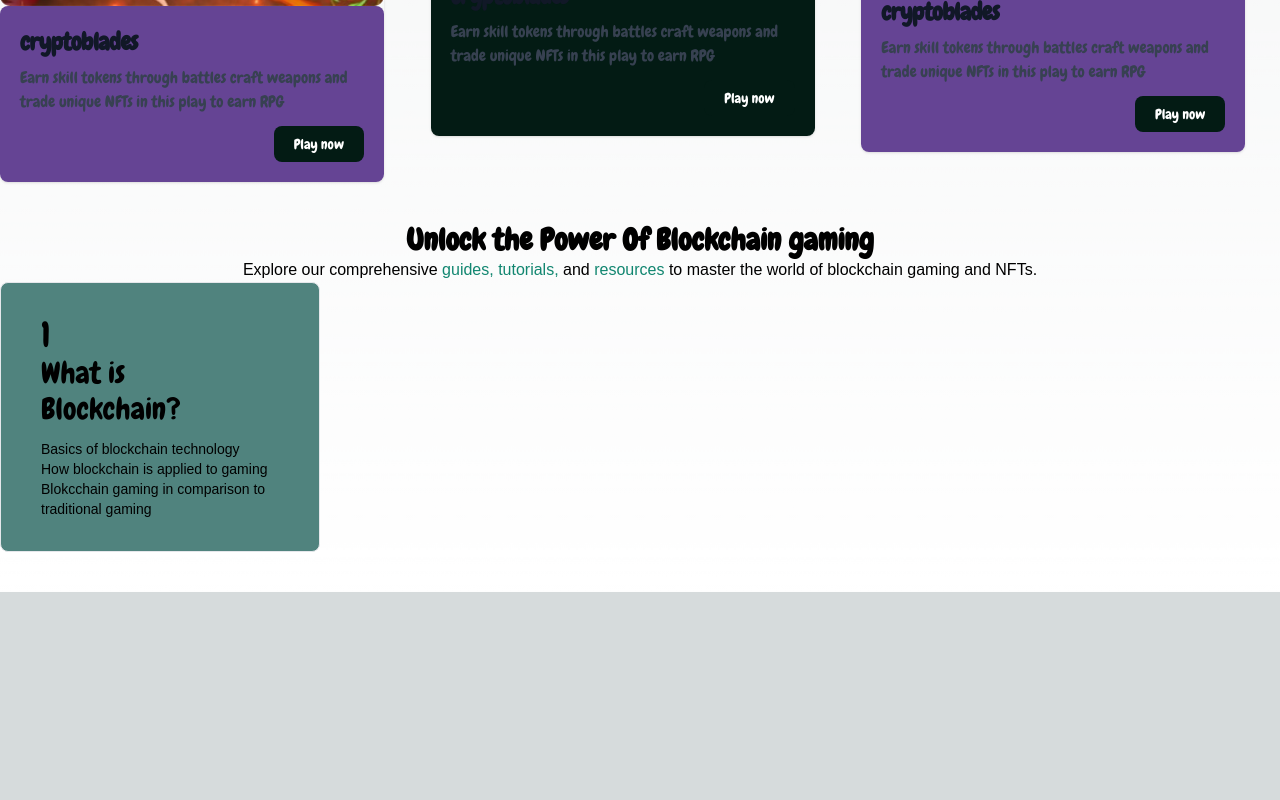
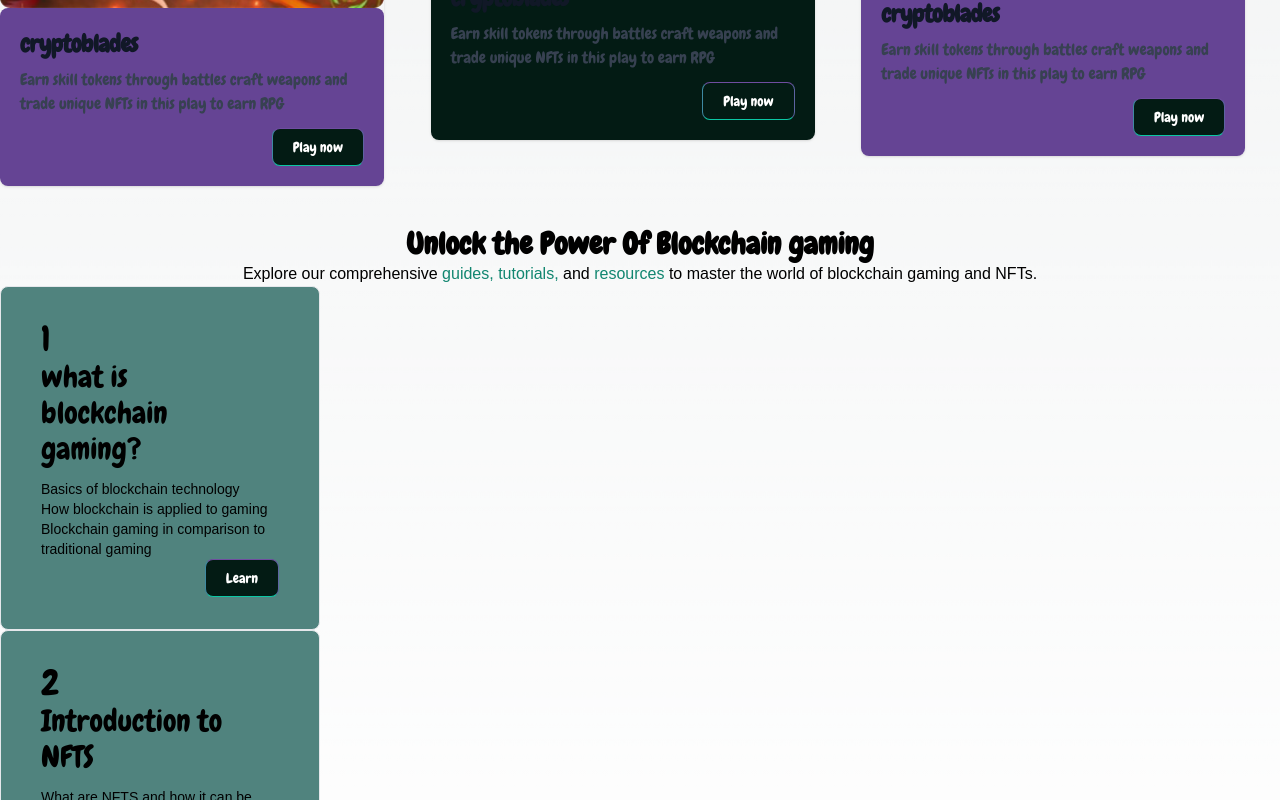
Before and after one commit to Saber1Y/Blockblaze, a Next.js app: page / in a window 1280 px wide. Shown: the part 2960-3760 px from the top of the page. Before the commit the page ends 3552 px from the top, so only its background shows below. Built offline with nearby package versions, Linux system fonts and the light colour scheme.

Commit message:
CREATE: JSON FILE

```diff
--- a/src/app/Games.js
+++ b/src/app/Games.js
@@ -1,5 +1,5 @@
 import React from 'react'
-import Card from '@/components/card';
+import Card from '@/components/Card';
 import crypto from '../../public/images/crypto.png';
 import Frame2 from '../../public/images/frame2.png';
 import Frame3 from '../../public/images/frame3.png';
--- a/src/app/Unlock.js
+++ b/src/app/Unlock.js
@@ -1,5 +1,8 @@
-import React from 'react'
-import Segment from '@/components/Segment'
+import React from 'react';
+import Segment from '@/components/Segment';
+import data from '../utils/data.json';
+
+
 
 const Unlock = () => {
     return (
@@ -9,7 +12,14 @@
                 <p className='font-raleway'>Explore our comprehensive <span className='inline-block text-primary'>guides, tutorials,</span> and <span className='inline-block text-primary'>resources</span> to master the world of blockchain gaming and NFTs.</p>
             </div>
             <div>
-                <Segment />
+                {data.map((item, index) => (
+                    <Segment
+                        key={index}
+                        number={item.number}
+                        header={item.header}
+                        details={item.details}
+                    />
+                ))}
             </div>
         </section>
     )
--- a/src/components/Button.jsx
+++ b/src/components/Button.jsx
@@ -0,0 +1,11 @@
+import React from "react";
+
+const Button = ({ text }) => {
+  return (
+    <button className="inline-flex items-center px-5 py-2 text-sm font-medium text-center text-white bg-[#031B14]  rounded-lg  focus:outline-none border border-t-[#6F4DA0] border-b-[#0CC7A4] border-r-[#5D63A1] border-l-[#3E89A2] ">
+      {text}
+    </button>
+  );
+};
+
+export default Button;
--- a/src/components/Segment.jsx
+++ b/src/components/Segment.jsx
@@ -1,17 +1,21 @@
 import React from "react";
+import Button from "./Button";
 
-const Segment = () => {
+const Segment = ({ number, header, details }) => {
   return (
     <section className="flex flex-col bg-[#50837E] border rounded-lg w-1/4 px-10 py-8">
-      <span className=" text-4xl">1</span>
+      <span className=" text-4xl">{number}</span>
       <div className="flex w-full">
-        <h3 className="text-3xl pr-5">What is Blockchain?</h3>
+        <h3 className="text-3xl pr-5">{header}</h3>
       </div>
-      <ol className="mt-3 font-raleway text-sm">
-        <li>Basics of blockchain technology</li>
-        <ol>How blockchain is applied to gaming</ol>
-        <ol>Blokcchain gaming in comparison to traditional gaming</ol>
-      </ol>
+      <ul className="mt-3 font-raleway text-sm">
+        {details.map((detail, index) => (
+          <li key={index}>{detail}</li>
+        ))}
+      </ul>
+      <div className="flex justify-end">
+        <Button text="Learn" />
+      </div>
     </section>
   );
 };
--- a/src/components/card.jsx
+++ b/src/components/card.jsx
@@ -1,7 +1,8 @@
 import React from "react";
 import Image from "next/image";
+import Button from "./Button";
 
-const Card = ({ img, header, text, btn, id }) => {
+const Card = ({ img, header, text, id }) => {
   return (
     <div className="max-w-sm  rounded-lg shadow" id={id}>
       <Image
@@ -23,9 +24,7 @@
           {text}
         </p>
         <div className="flex justify-end ">
-          <button className="inline-flex items-center px-5 py-2 text-sm font-medium text-center text-white bg-[#031B14]  rounded-lg  focus:outline-none ">
-            {btn}
-          </button>
+          <Button text={"Play now"} />
         </div>
       </div>
     </div>
--- /dev/null
+++ b/src/utils/data.json
@@ -0,0 +1,20 @@
+[
+    {
+        "number": "1",
+        "header": "what is blockchain gaming?",
+        "details": [
+            "Basics of blockchain technology",
+            "How blockchain is applied to gaming",
+            "Blockchain gaming in comparison to traditional gaming"
+        ]
+    },
+    {
+        "number": "2",
+        "header": "Introduction to NFTS",
+        "details": [
+            "What are NFTS and how it can be used",
+            "How can NFTS be applied to gaming?",
+            "How to buy and Sell NFTs"
+        ]
+    }
+]
```
